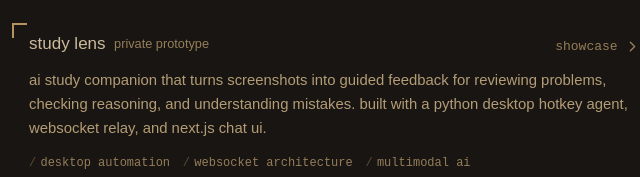
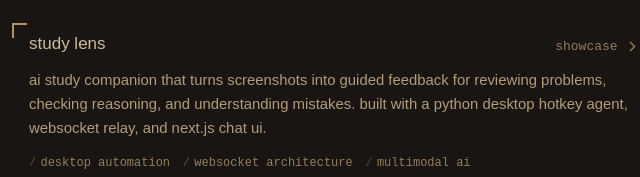
Before and after one commit to artyomkulimov/artyom-portfolio, an Astro site: page / in a window 1280 px wide. Shown: the part 413-590 px from the top of the page, 305-945 px from the left. Built offline with nearby package versions, Linux system fonts and the light colour scheme; Astro itself is replaced by a stand-in of ours; a web font is replaced by a local one.

Commit message:
chore: hide study lens prototype label

```diff
--- a/src/pages/index.astro
+++ b/src/pages/index.astro
@@ -111,11 +111,11 @@ import BaseLayout from "../layouts/BaseLayout.astro";
               >
                 study lens
               </h3>
-              <p
+              <!-- <p
                 class="inline-flex min-h-6 shrink-0 items-center text-xs text-neutral-600 dark:text-neutral-400"
               >
                 private prototype
-              </p>
+              </p> -->
             </div>
             <span
               class="project-showcase-link mt-0.5 inline-flex shrink-0 items-center gap-1.5 font-mono text-[13px] leading-6 text-neutral-600 dark:text-neutral-400"
```
